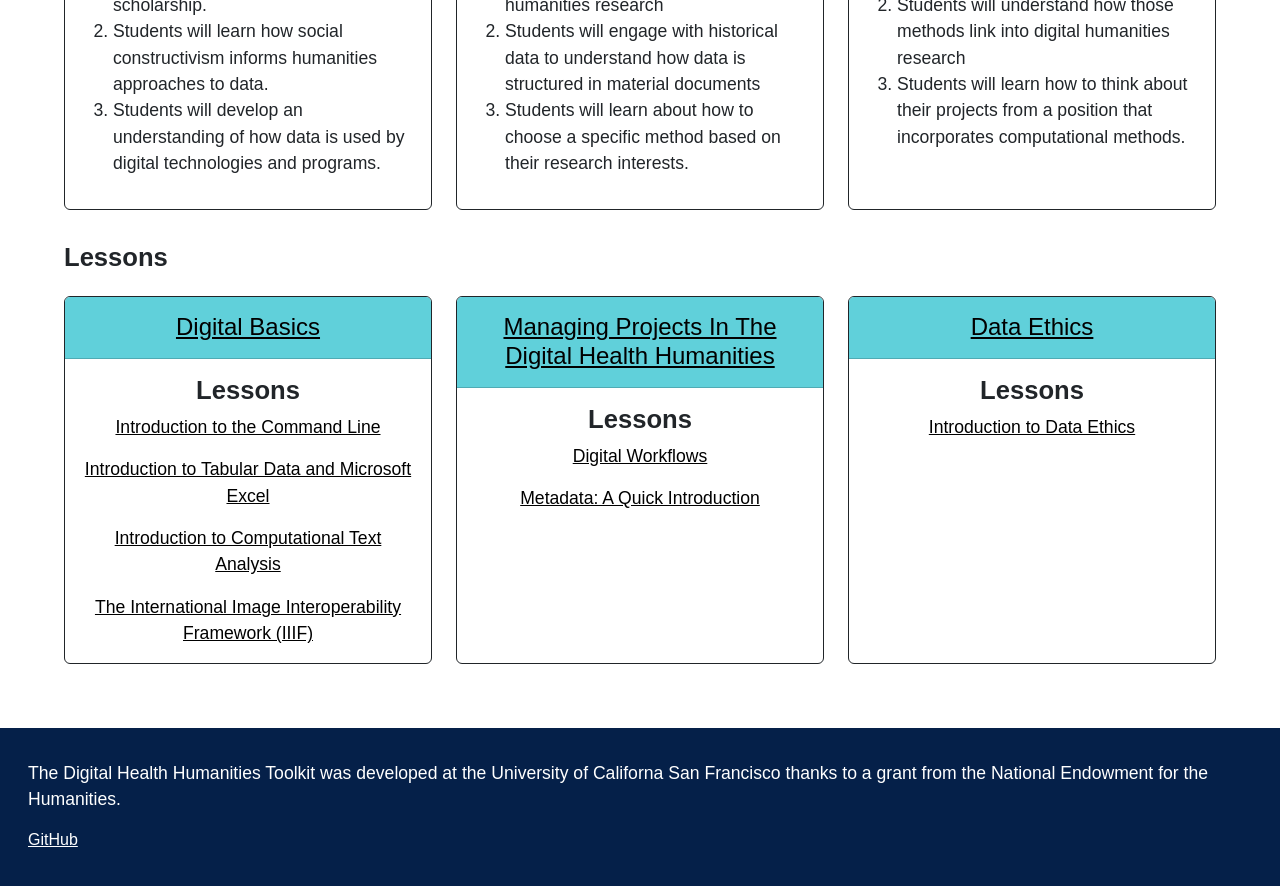
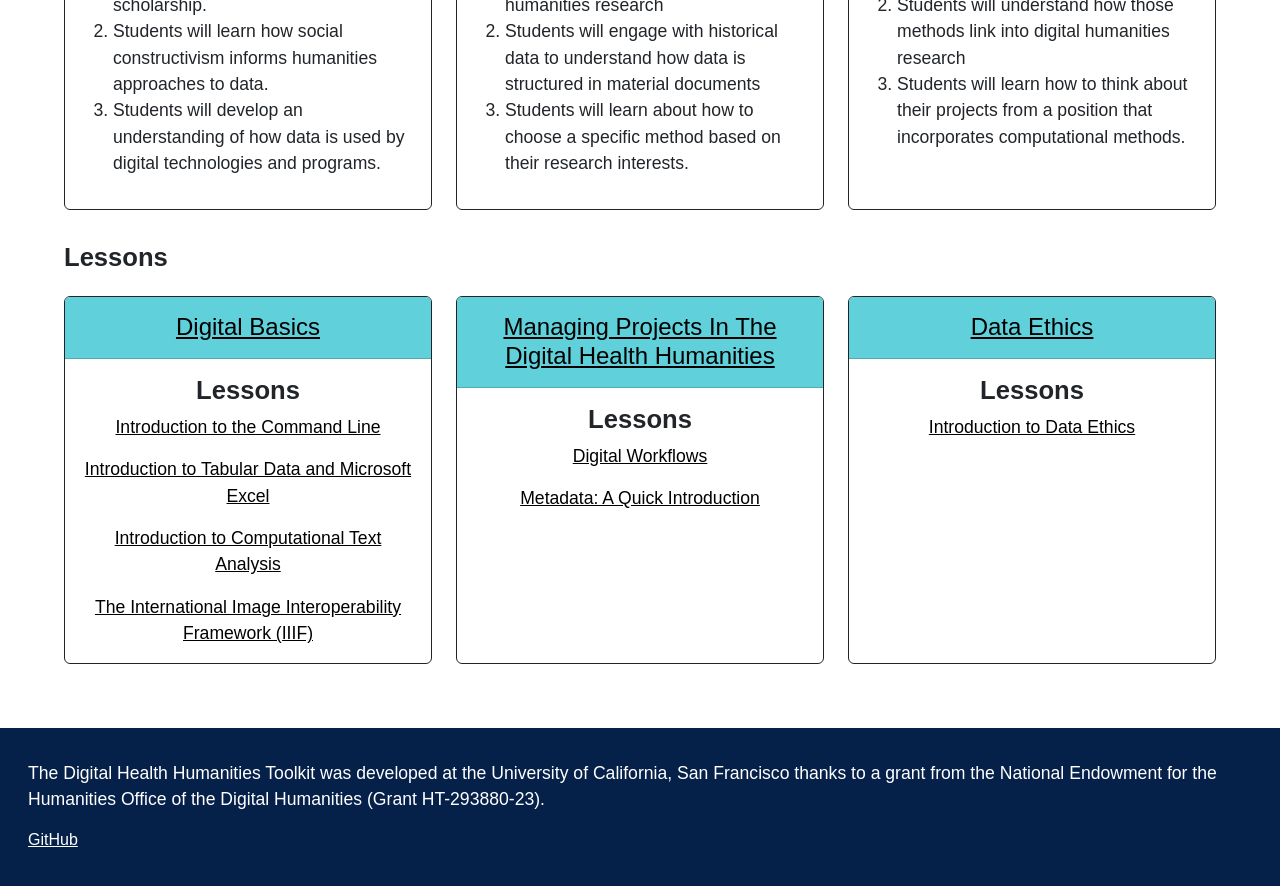
Before and after one commit to DigitalHealthHumanities/toolkit, a Jekyll site: the page built from index.md, in a window 1280 px wide and 900 px high, scrolled down 1289 px. Shown: the top 886 px of the window. Built offline with Jekyll 4.4.1, drawn with Linux system fonts in a browser that asks for light colours.

Commit message:
Update footer.html

```diff
--- a/_includes/footer.html
+++ b/_includes/footer.html
@@ -1,6 +1,6 @@
 <navbar id='dhht-footer' class='page-footer dhht-navbar-default container-fluid'>
     <p class="nav-item">The Digital Health Humanities Toolkit was developed at
-        the University of Californa San Francisco thanks to a grant from the National Endowment for the Humanities.</p>
+        the University of California, San Francisco thanks to a grant from the National Endowment for the Humanities Office of the Digital Humanities (Grant HT-293880-23).</p>
     {% for item in site.footer.links %}
         <a href="{{ item.link }}" class="nav-item">{{ item.label }}</a>
     {% endfor %}
```
